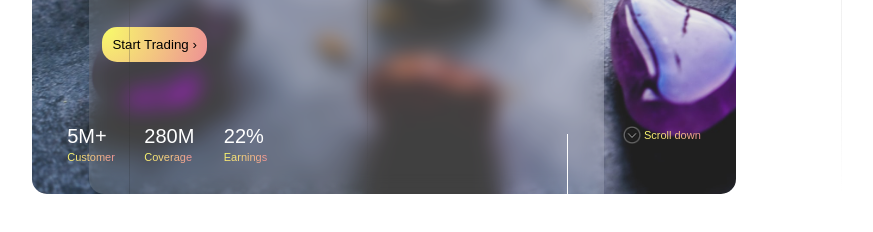
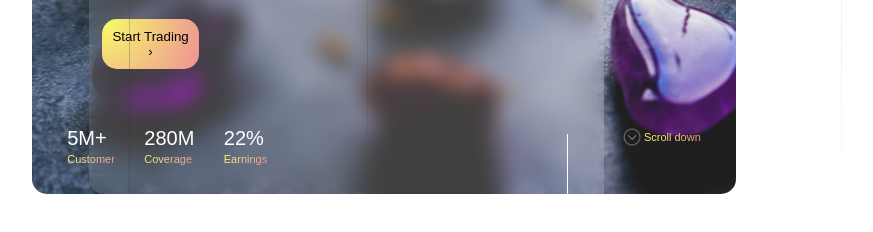
Before and after one commit to AmitkumarMishra-code/inclass-live-challenge, a plain HTML site: page index.html in a window 1280 px wide. Shown: the part 456-688 px from the top of the page, without its empty margins (256-1129 px from the left). Drawn offline with Linux system fonts and the light colour scheme.

Commit message:
Update index.html
added a div around the right arrow in start trading button

```diff
--- a/index.html
+++ b/index.html
@@ -27,7 +27,7 @@
             <div class="content">
                 <p>Fast & Secure Platform made for <span>crypto-trading</span></p>
                 <p>Buy and sell 100+ cryptocurrencies with 25+ flat currencies. Access, manage and spend your funds anytime with this platform</p>
-                <button class="trading">Start Trading &#8250;</button>
+                <button class="trading">Start Trading <div class = "arrow">&#8250;</div></button>
             </div>
             <div class="blank"></div>
         </div>
```
